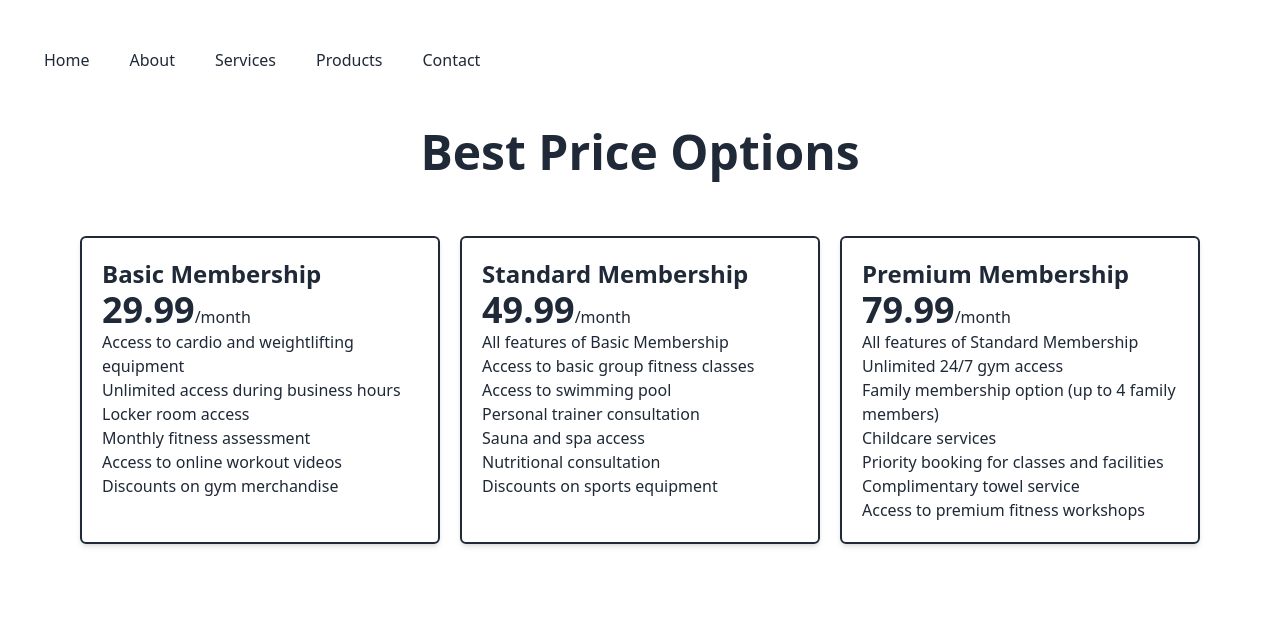
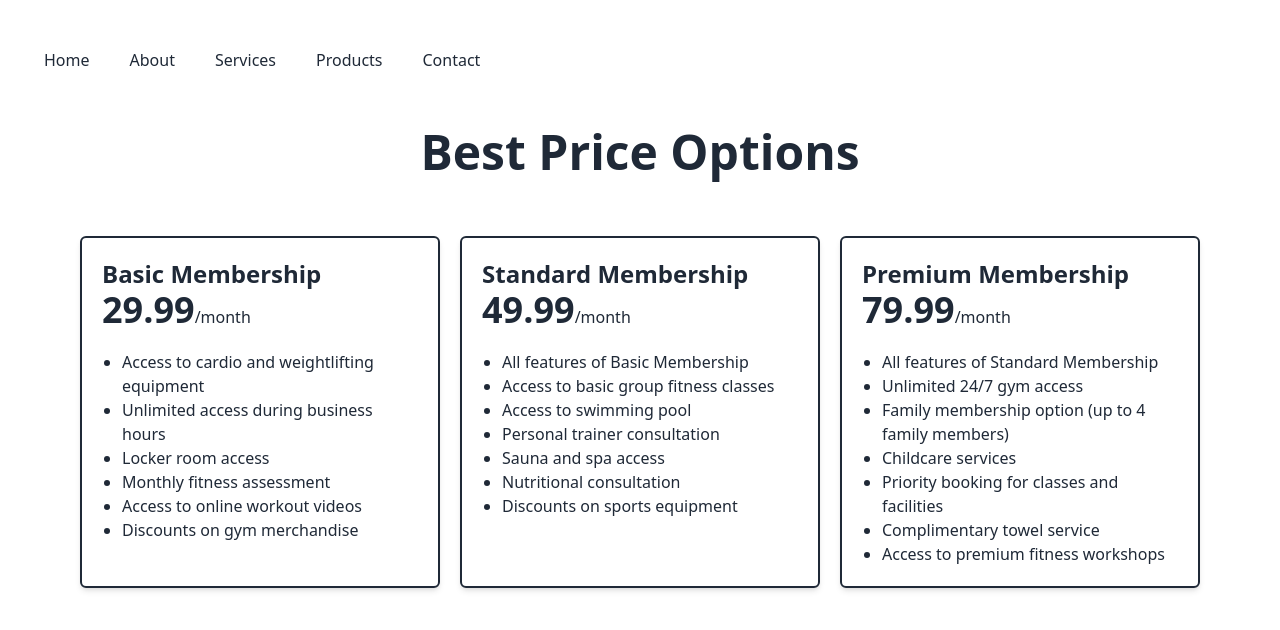
Before and after one commit to AskatAsh/React-JS-Practice, a React (Vite) app in the folder third-react/: page / in a window 1280 px wide. Shown: the top 630 px of the page. Built offline with nearby package versions, Linux system fonts and the light colour scheme.

Commit message:
added tailwind style to ul in features list

```diff
--- a/third-react/src/Component/PriceOption/PriceOption.jsx
+++ b/third-react/src/Component/PriceOption/PriceOption.jsx
@@ -7,7 +7,7 @@ function PriceOption({option}) {
         <div className='border-2 border-gray-800 rounded-md shadow-md p-5'>
             <h3 className='text-2xl font-semibold'>{name}</h3>
             <h4><span className='text-4xl font-bold'>{price}</span>/month</h4>
-            <ul>
+            <ul className='list-disc pl-5 pt-5'>
                 {
                     features.map((feature, idx) => <Features key={idx} feature={feature}></Features>)
                 }
```
